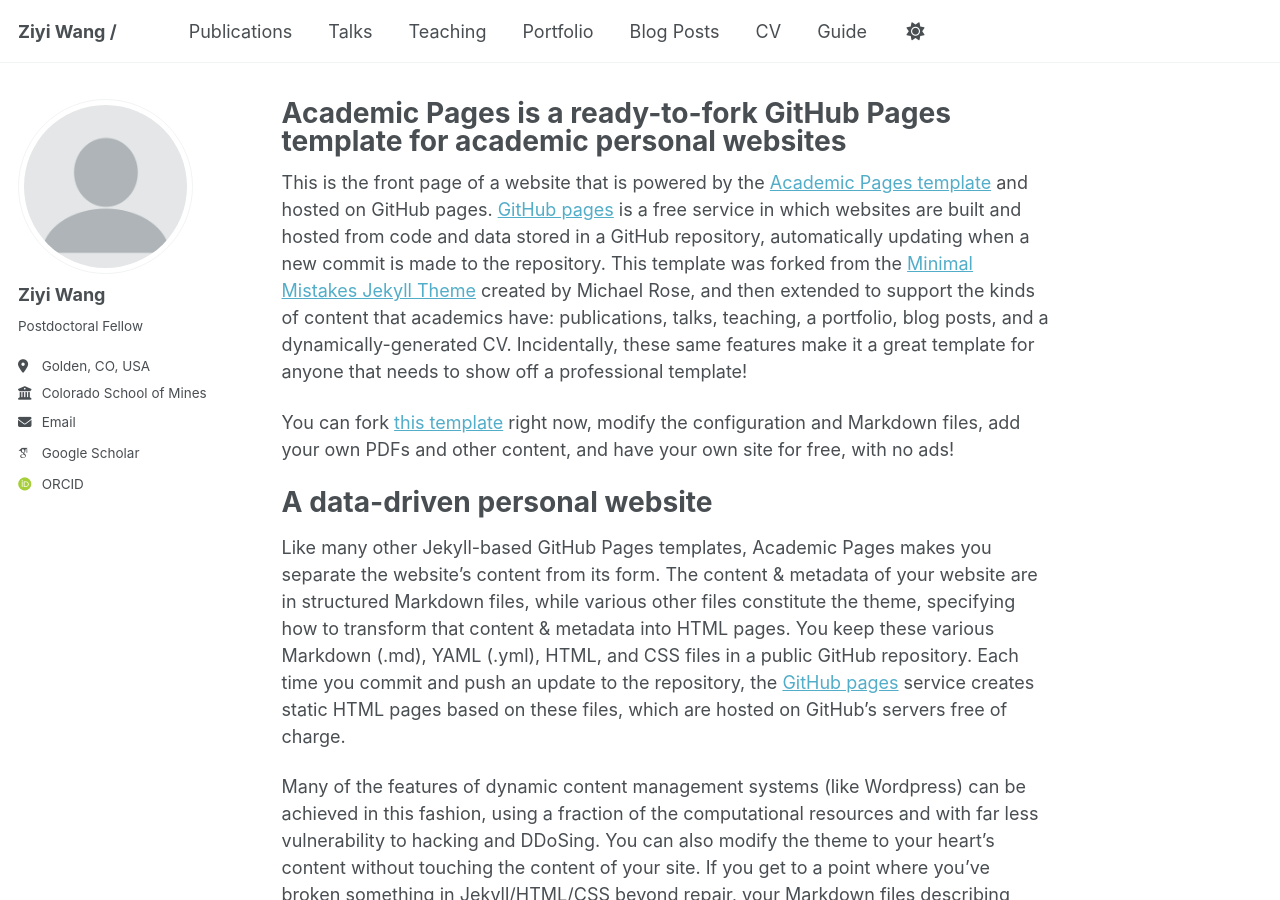
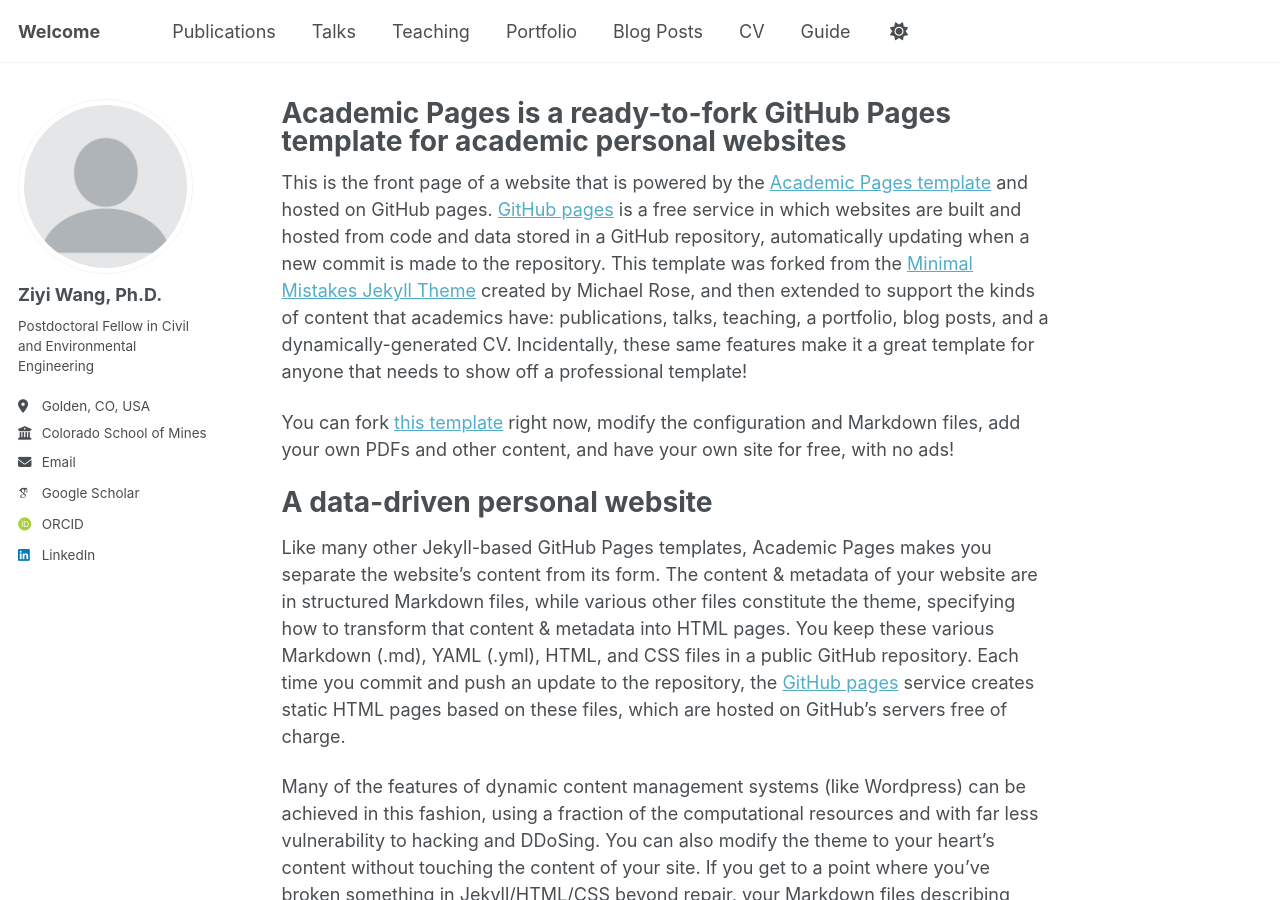
Before and after one commit to ziyiwang-ce/ziyiwang-ce.github.io, a Jekyll site: the page built from _pages/about.md, in a window 1280 px wide and 900 px high. Built offline with Jekyll 4.4.1, drawn with Linux system fonts in a browser that asks for light colours; some web fonts are replaced; a script that is not in the unit is left out.

Commit message:
Update _config.yml

```diff
--- a/_config.yml
+++ b/_config.yml
@@ -9,7 +9,7 @@
 # Basic Site Settings
 locale                   : "en-US"
 site_theme               : "default" # Currently available options are "default", "air"
-title                    : "Ziyi Wang / "
+title                    : "Welcome"
 title_separator          : "-"
 name                     : &name "Ziyi Wang"
 description              : &description "Your Name's academic portfolio"   # Update this with a general description of your site, this is the default if not overridden by a page
@@ -24,9 +24,9 @@ repository               : "academicpages/academicpages.github.io"
 author:
   # Biographic information
   avatar           : "profile.png"
-  name             : "Ziyi Wang"
-  pronouns         : # "He/Him"
-  bio              : "Postdoctoral Fellow"
+  name             : "Ziyi Wang, Ph.D."
+  pronouns         : # "He/him"
+  bio              : "Postdoctoral Fellow in Civil and Environmental Engineering"
   location         : "Golden, CO, USA"
   employer         : "Colorado School of Mines"
   uri              : # URL
@@ -63,7 +63,7 @@ author:
   keybase          : # Username
   instagram        : # Username
   lastfm           : # Username
-  linkedin         : # Username
+  linkedin         : "https://www.linkedin.com/in/ceziyi-wang/"
   mastodon         : # URL
   medium           : # URL
   pinterest        : # Username
```
